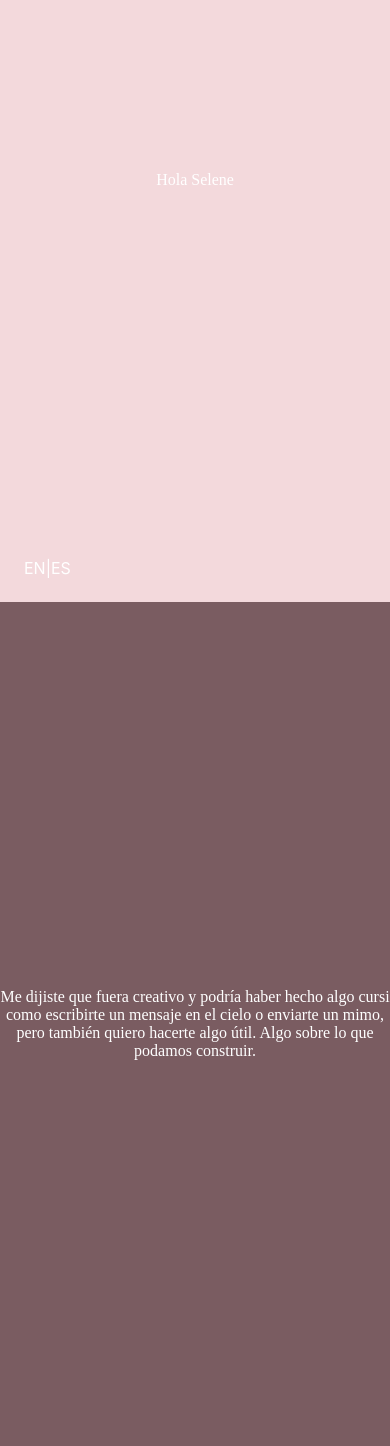
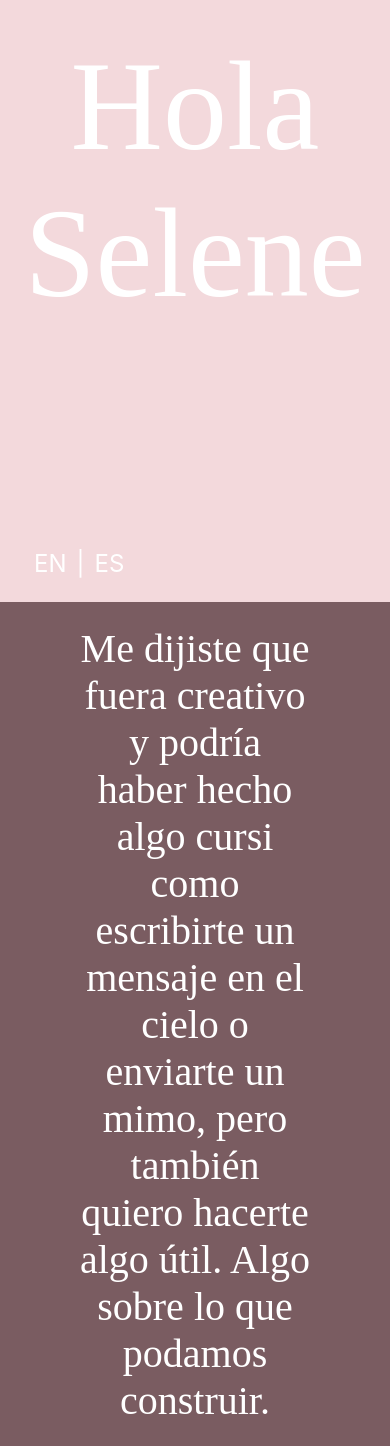
Before and after one commit to GoodPie/selene, a React (Create React App) app: page / in a window 390 px wide. Shown: the part 242-1688 px from the top of the page. Built offline with nearby package versions, Linux system fonts and the light colour scheme; a web font is replaced by a local one.

Commit message:
update: Updated mobile breakpoints

```diff
--- a/src/index.css
+++ b/src/index.css
@@ -72,33 +72,29 @@ code {
 }
 
 
-@media (min-width: 576px) {
+@media (max-width: 576px) {
 
   #introduction .center {
-    font-size: 15rem;
+    font-size: 8rem;
   }
 
   #step-two .center {
-    font-size: 1rem;
-    padding: 0 2rem;
+    font-size: 2.5rem;
+    padding: 0 5rem;
   }
 
+  #language-selector {
+    font-size: 1.5rem;
 
-  #language-selector {
-    font-size: 3rem;
   }
 
   #language-selector span {
-    padding: 20px;
+    padding: 10px;
   }
 
 }
 
-@media (min-width: 768px) { }
-
-@media (min-width: 992px) { }
-
-@media (min-width: 1200px) {
+@media (min-width: 576px) {
 
   #introduction .center {
     font-size: 15rem;
@@ -117,7 +113,4 @@ code {
   #language-selector span {
     padding: 20px;
   }
-
 }
-
-@media (min-width: 1400px) { }
```
Also changed, not shown: 1 other file (tests, documents, lock files or other folders).
